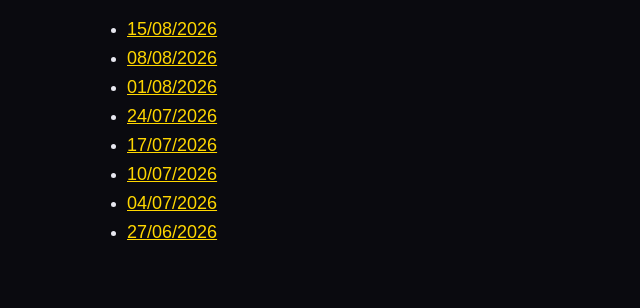
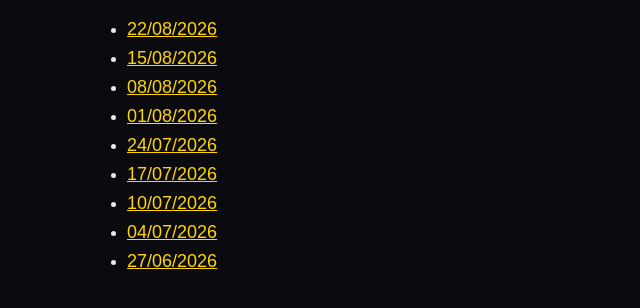
Before and after one commit to dparedes1995/gd4-reportes, a plain HTML site: page index.html in a window 1280 px wide. Shown: the part 86-394 px from the top of the page, without its empty margins (253-893 px from the left). Drawn offline with Linux system fonts and the light colour scheme.

Commit message:
Index 2026-08-22

```diff
--- a/index.html
+++ b/index.html
@@ -1 +1 @@
-<!DOCTYPE html><html lang="es"><head><meta charset="UTF-8"><meta name="viewport" content="width=device-width, initial-scale=1.0"><title>GD4 - Reportes</title><style>body{background:#0a0a0f;color:#e8e8f0;font-family:Arial,sans-serif;max-width:600px;margin:0 auto;padding:24px}h1{color:#FFD700}a{color:#FFD700;font-size:18px}li{margin:8px 0}</style></head><body><h1>&#9876; GD4 &mdash; Reportes semanales</h1><ul><li><a href="GD4_2026-08-15.html">15/08/2026</a></li><li><a href="GD4_2026-08-08.html">08/08/2026</a></li><li><a href="GD4_2026-08-01.html">01/08/2026</a></li><li><a href="GD4_2026-07-24.html">24/07/2026</a></li><li><a href="GD4_2026-07-17.html">17/07/2026</a></li><li><a href="GD4_2026-07-10.html">10/07/2026</a></li><li><a href="GD4_2026-07-04.html">04/07/2026</a></li><li><a href="GD4_2026-06-27.html">27/06/2026</a></li></ul></body></html>
+<!DOCTYPE html><html lang="es"><head><meta charset="UTF-8"><meta name="viewport" content="width=device-width, initial-scale=1.0"><title>GD4 - Reportes</title><style>body{background:#0a0a0f;color:#e8e8f0;font-family:Arial,sans-serif;max-width:600px;margin:0 auto;padding:24px}h1{color:#FFD700}a{color:#FFD700;font-size:18px}li{margin:8px 0}</style></head><body><h1>&#9876; GD4 &mdash; Reportes semanales</h1><ul><li><a href="GD4_2026-08-22.html">22/08/2026</a></li><li><a href="GD4_2026-08-15.html">15/08/2026</a></li><li><a href="GD4_2026-08-08.html">08/08/2026</a></li><li><a href="GD4_2026-08-01.html">01/08/2026</a></li><li><a href="GD4_2026-07-24.html">24/07/2026</a></li><li><a href="GD4_2026-07-17.html">17/07/2026</a></li><li><a href="GD4_2026-07-10.html">10/07/2026</a></li><li><a href="GD4_2026-07-04.html">04/07/2026</a></li><li><a href="GD4_2026-06-27.html">27/06/2026</a></li></ul></body></html>
```
